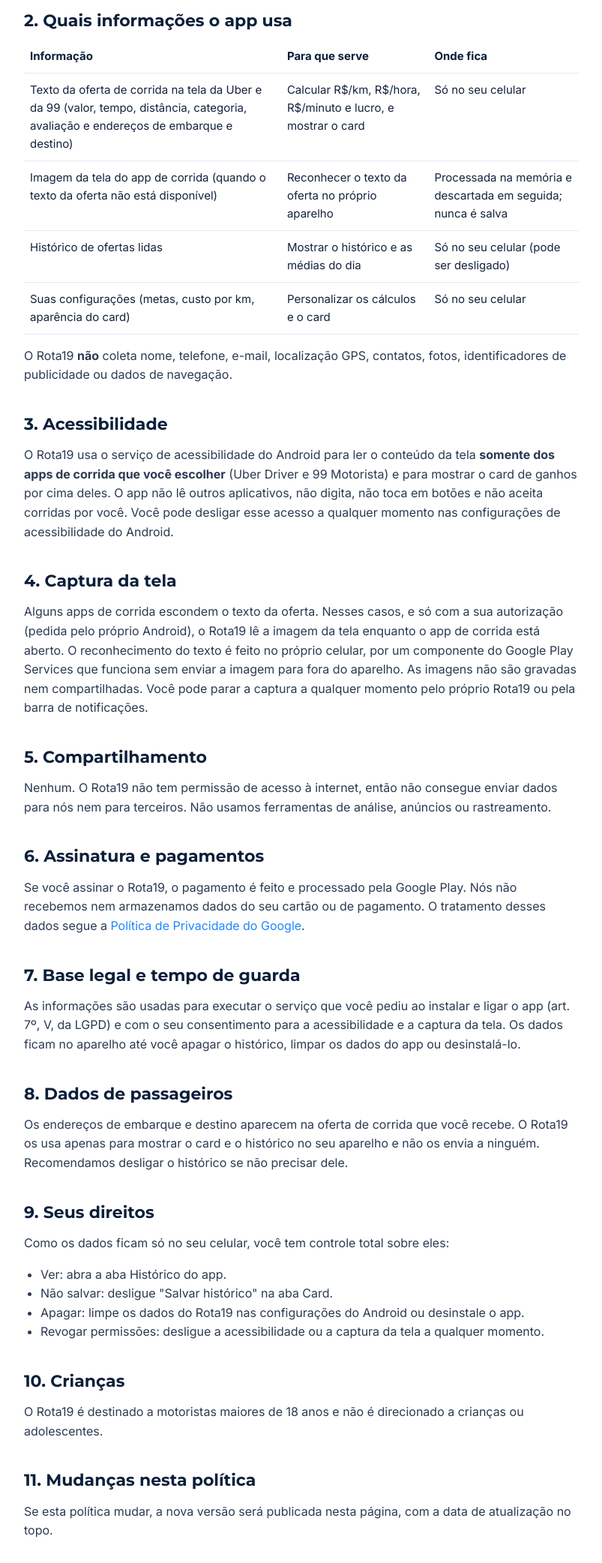
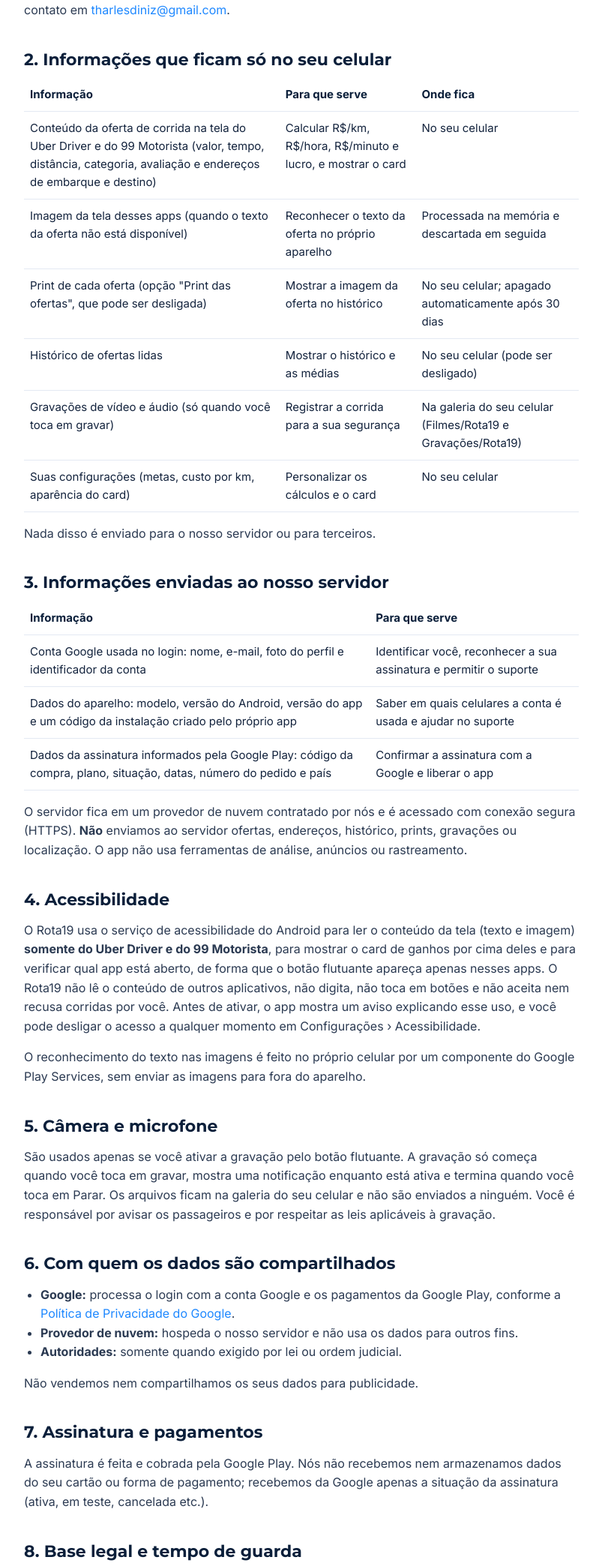
Before and after one commit to Tpdinniz/rota19-site, a plain HTML site: page privacidade.html in a window 1280 px wide. Shown: the part 635-2719 px from the top of the page at 75% size, without its empty margins (238-1041 px from the left). Drawn offline with Linux system fonts and the light colour scheme.

Commit message:
Política de Privacidade e Termos: login Google, assinatura, prints, gravações e exclusão de conta
Co-Authored-By: Claude Opus 5.5 <noreply@anthropic.com>

```diff
--- a/privacidade.html
+++ b/privacidade.html
@@ -4,7 +4,7 @@
   <meta charset="utf-8">
   <meta name="viewport" content="width=device-width, initial-scale=1">
   <title>Política de Privacidade · Rota19</title>
-  <meta name="description" content="Como o Rota19 trata os seus dados: tudo é processado no seu celular e nada é enviado para a internet.">
+  <meta name="description" content="Como o Rota19 trata os seus dados: as ofertas e o histórico ficam no seu celular; o servidor recebe só o necessário para o login e a assinatura.">
   <meta name="theme-color" content="#072b58">
   <link rel="icon" href="assets/favicon.png">
   <link rel="preconnect" href="https://fonts.googleapis.com">
@@ -27,62 +27,85 @@
 <div class="doc-hero">
   <div class="wrap">
     <h1>Política de Privacidade</h1>
-    <p>Última atualização: 12 de novembro de 2026</p>
+    <p>Última atualização: 16 de novembro de 2026</p>
   </div>
 </div>
 
 <main class="doc">
   <div class="box">
-    <strong>Resumo:</strong> o Rota19 faz tudo dentro do seu celular. Ele não tem acesso à internet, não tem servidor, não pede cadastro e não envia, vende ou compartilha os seus dados com ninguém.
+    <strong>Resumo:</strong> as ofertas de corrida, o histórico, os prints e as gravações ficam só no seu celular. Para o login com Google e a assinatura, o Rota19 envia ao nosso servidor apenas o seu nome, e-mail e foto da conta Google, o modelo do celular e os dados da compra. Não vendemos, não alugamos e não compartilhamos os seus dados para publicidade.
   </div>
 
   <h2>1. Quem somos</h2>
-  <p>O Rota19 é um aplicativo para Android que ajuda motoristas de aplicativo a avaliar ofertas de corrida, calculando ganhos por quilômetro, por hora e por minuto. Esta política explica quais informações o app usa, para quê, e quais são os seus direitos, conforme a Lei Geral de Proteção de Dados (Lei nº 13.709/2018, LGPD).</p>
+  <p>O Rota19 é um aplicativo para Android que ajuda motoristas de aplicativo a avaliar ofertas de corrida, calculando ganhos por quilômetro, por hora e por minuto. Esta política explica quais informações o app usa, para quê, e quais são os seus direitos, conforme a Lei Geral de Proteção de Dados (Lei nº 13.709/2018, LGPD). O controlador dos dados é o responsável pelo Rota19, contato em <a href="mailto:tharlesdiniz@gmail.com">tharlesdiniz@gmail.com</a>.</p>
 
-  <h2>2. Quais informações o app usa</h2>
+  <h2>2. Informações que ficam só no seu celular</h2>
   <table>
     <tr><th>Informação</th><th>Para que serve</th><th>Onde fica</th></tr>
-    <tr><td>Texto da oferta de corrida na tela da Uber e da 99 (valor, tempo, distância, categoria, avaliação e endereços de embarque e destino)</td><td>Calcular R$/km, R$/hora, R$/minuto e lucro, e mostrar o card</td><td>Só no seu celular</td></tr>
-    <tr><td>Imagem da tela do app de corrida (quando o texto da oferta não está disponível)</td><td>Reconhecer o texto da oferta no próprio aparelho</td><td>Processada na memória e descartada em seguida; nunca é salva</td></tr>
-    <tr><td>Histórico de ofertas lidas</td><td>Mostrar o histórico e as médias do dia</td><td>Só no seu celular (pode ser desligado)</td></tr>
-    <tr><td>Suas configurações (metas, custo por km, aparência do card)</td><td>Personalizar os cálculos e o card</td><td>Só no seu celular</td></tr>
+    <tr><td>Conteúdo da oferta de corrida na tela do Uber Driver e do 99 Motorista (valor, tempo, distância, categoria, avaliação e endereços de embarque e destino)</td><td>Calcular R$/km, R$/hora, R$/minuto e lucro, e mostrar o card</td><td>No seu celular</td></tr>
+    <tr><td>Imagem da tela desses apps (quando o texto da oferta não está disponível)</td><td>Reconhecer o texto da oferta no próprio aparelho</td><td>Processada na memória e descartada em seguida</td></tr>
+    <tr><td>Print de cada oferta (opção "Print das ofertas", que pode ser desligada)</td><td>Mostrar a imagem da oferta no histórico</td><td>No seu celular; apagado automaticamente após 30 dias</td></tr>
+    <tr><td>Histórico de ofertas lidas</td><td>Mostrar o histórico e as médias</td><td>No seu celular (pode ser desligado)</td></tr>
+    <tr><td>Gravações de vídeo e áudio (só quando você toca em gravar)</td><td>Registrar a corrida para a sua segurança</td><td>Na galeria do seu celular (Filmes/Rota19 e Gravações/Rota19)</td></tr>
+    <tr><td>Suas configurações (metas, custo por km, aparência do card)</td><td>Personalizar os cálculos e o card</td><td>No seu celular</td></tr>
   </table>
-  <p>O Rota19 <strong>não</strong> coleta nome, telefone, e-mail, localização GPS, contatos, fotos, identificadores de publicidade ou dados de navegação.</p>
+  <p>Nada disso é enviado para o nosso servidor ou para terceiros.</p>
 
-  <h2>3. Acessibilidade</h2>
-  <p>O Rota19 usa o serviço de acessibilidade do Android para ler o conteúdo da tela <strong>somente dos apps de corrida que você escolher</strong> (Uber Driver e 99 Motorista) e para mostrar o card de ganhos por cima deles. O app não lê outros aplicativos, não digita, não toca em botões e não aceita corridas por você. Você pode desligar esse acesso a qualquer momento nas configurações de acessibilidade do Android.</p>
+  <h2>3. Informações enviadas ao nosso servidor</h2>
+  <table>
+    <tr><th>Informação</th><th>Para que serve</th></tr>
+    <tr><td>Conta Google usada no login: nome, e-mail, foto do perfil e identificador da conta</td><td>Identificar você, reconhecer a sua assinatura e permitir o suporte</td></tr>
+    <tr><td>Dados do aparelho: modelo, versão do Android, versão do app e um código da instalação criado pelo próprio app</td><td>Saber em quais celulares a conta é usada e ajudar no suporte</td></tr>
+    <tr><td>Dados da assinatura informados pela Google Play: código da compra, plano, situação, datas, número do pedido e país</td><td>Confirmar a assinatura com a Google e liberar o app</td></tr>
+  </table>
+  <p>O servidor fica em um provedor de nuvem contratado por nós e é acessado com conexão segura (HTTPS). <strong>Não</strong> enviamos ao servidor ofertas, endereços, histórico, prints, gravações ou localização. O app não usa ferramentas de análise, anúncios ou rastreamento.</p>
 
-  <h2>4. Captura da tela</h2>
-  <p>Alguns apps de corrida escondem o texto da oferta. Nesses casos, e só com a sua autorização (pedida pelo próprio Android), o Rota19 lê a imagem da tela enquanto o app de corrida está aberto. O reconhecimento do texto é feito no próprio celular, por um componente do Google Play Services que funciona sem enviar a imagem para fora do aparelho. As imagens não são gravadas nem compartilhadas. Você pode parar a captura a qualquer momento pelo próprio Rota19 ou pela barra de notificações.</p>
+  <h2>4. Acessibilidade</h2>
+  <p>O Rota19 usa o serviço de acessibilidade do Android para ler o conteúdo da tela (texto e imagem) <strong>somente do Uber Driver e do 99 Motorista</strong>, para mostrar o card de ganhos por cima deles e para verificar qual app está aberto, de forma que o botão flutuante apareça apenas nesses apps. O Rota19 não lê o conteúdo de outros aplicativos, não digita, não toca em botões e não aceita nem recusa corridas por você. Antes de ativar, o app mostra um aviso explicando esse uso, e você pode desligar o acesso a qualquer momento em Configurações › Acessibilidade.</p>
+  <p>O reconhecimento do texto nas imagens é feito no próprio celular por um componente do Google Play Services, sem enviar as imagens para fora do aparelho.</p>
 
-  <h2>5. Compartilhamento</h2>
-  <p>Nenhum. O Rota19 não tem permissão de acesso à internet, então não consegue enviar dados para nós nem para terceiros. Não usamos ferramentas de análise, anúncios ou rastreamento.</p>
+  <h2>5. Câmera e microfone</h2>
+  <p>São usados apenas se você ativar a gravação pelo botão flutuante. A gravação só começa quando você toca em gravar, mostra uma notificação enquanto está ativa e termina quando você toca em Parar. Os arquivos ficam na galeria do seu celular e não são enviados a ninguém. Você é responsável por avisar os passageiros e por respeitar as leis aplicáveis à gravação.</p>
 
-  <h2>6. Assinatura e pagamentos</h2>
-  <p>Se você assinar o Rota19, o pagamento é feito e processado pela Google Play. Nós não recebemos nem armazenamos dados do seu cartão ou de pagamento. O tratamento desses dados segue a <a href="https://policies.google.com/privacy" rel="noopener">Política de Privacidade do Google</a>.</p>
+  <h2>6. Com quem os dados são compartilhados</h2>
+  <ul>
+    <li><strong>Google:</strong> processa o login com a conta Google e os pagamentos da Google Play, conforme a <a href="https://policies.google.com/privacy" rel="noopener">Política de Privacidade do Google</a>.</li>
+    <li><strong>Provedor de nuvem:</strong> hospeda o nosso servidor e não usa os dados para outros fins.</li>
+    <li><strong>Autoridades:</strong> somente quando exigido por lei ou ordem judicial.</li>
+  </ul>
+  <p>Não vendemos nem compartilhamos os seus dados para publicidade.</p>
 
-  <h2>7. Base legal e tempo de guarda</h2>
-  <p>As informações são usadas para executar o serviço que você pediu ao instalar e ligar o app (art. 7º, V, da LGPD) e com o seu consentimento para a acessibilidade e a captura da tela. Os dados ficam no aparelho até você apagar o histórico, limpar os dados do app ou desinstalá-lo.</p>
+  <h2>7. Assinatura e pagamentos</h2>
+  <p>A assinatura é feita e cobrada pela Google Play. Nós não recebemos nem armazenamos dados do seu cartão ou forma de pagamento; recebemos da Google apenas a situação da assinatura (ativa, em teste, cancelada etc.).</p>
 
-  <h2>8. Dados de passageiros</h2>
-  <p>Os endereços de embarque e destino aparecem na oferta de corrida que você recebe. O Rota19 os usa apenas para mostrar o card e o histórico no seu aparelho e não os envia a ninguém. Recomendamos desligar o histórico se não precisar dele.</p>
+  <h2>8. Base legal e tempo de guarda</h2>
+  <p>Os dados são tratados para executar o serviço que você contratou (art. 7º, V, da LGPD) e, no caso da acessibilidade e da gravação, com o seu consentimento. Os dados do celular ficam lá até você apagá-los ou desinstalar o app. Os dados do servidor ficam guardados enquanto a sua conta existir; depois de um pedido de exclusão, são apagados em até 30 dias, exceto o que a lei exigir guardar (por exemplo, registros de compras).</p>
 
-  <h2>9. Seus direitos</h2>
-  <p>Como os dados ficam só no seu celular, você tem controle total sobre eles:</p>
+  <h2>9. Dados de passageiros</h2>
+  <p>Os endereços de embarque e destino aparecem na oferta de corrida que você recebe. O Rota19 os usa apenas para mostrar o card, a notificação e o histórico no seu aparelho e não os envia a ninguém. Se não precisar deles, desligue o histórico e o print das ofertas.</p>
+
+  <h2 id="excluir-conta">10. Excluir sua conta e seus dados</h2>
   <ul>
-    <li>Ver: abra a aba Histórico do app.</li>
-    <li>Não salvar: desligue "Salvar histórico" na aba Card.</li>
-    <li>Apagar: limpe os dados do Rota19 nas configurações do Android ou desinstale o app.</li>
-    <li>Revogar permissões: desligue a acessibilidade ou a captura da tela a qualquer momento.</li>
+    <li><strong>No app:</strong> na tela inicial, em "Sua conta", toque em "Excluir conta".</li>
+    <li><strong>Sem o app:</strong> envie um e-mail para <a href="mailto:tharlesdiniz@gmail.com?subject=Excluir%20minha%20conta%20Rota19">tharlesdiniz@gmail.com</a> com o assunto "Excluir minha conta Rota19", a partir do e-mail da conta Google usada no app.</li>
+  </ul>
+  <p>Excluímos do servidor o seu nome, e-mail, foto, aparelhos e o vínculo com a assinatura em até 30 dias. Excluir a conta <strong>não cancela</strong> a assinatura na Google Play: para parar as cobranças, cancele em Play Store › Pagamentos e assinaturas. Os dados que ficam no celular são apagados ao limpar os dados do app ou desinstalá-lo.</p>
+
+  <h2>11. Seus outros direitos</h2>
+  <ul>
+    <li>Ver e corrigir os dados da sua conta, ou pedir uma cópia: escreva para o e-mail de contato.</li>
+    <li>Ver os dados do celular: abra a aba Histórico do app.</li>
+    <li>Não salvar: desligue "Salvar histórico" (aba Card) e "Print das ofertas" (tela inicial).</li>
+    <li>Revogar permissões: desligue a acessibilidade, a câmera ou o microfone nas configurações do Android a qualquer momento.</li>
   </ul>
 
-  <h2>10. Crianças</h2>
+  <h2>12. Crianças</h2>
   <p>O Rota19 é destinado a motoristas maiores de 18 anos e não é direcionado a crianças ou adolescentes.</p>
 
-  <h2>11. Mudanças nesta política</h2>
+  <h2>13. Mudanças nesta política</h2>
   <p>Se esta política mudar, a nova versão será publicada nesta página, com a data de atualização no topo.</p>
 
-  <h2>12. Contato</h2>
+  <h2>14. Contato</h2>
   <p>Dúvidas ou pedidos sobre privacidade: <a href="mailto:tharlesdiniz@gmail.com">tharlesdiniz@gmail.com</a>.</p>
 </main>
 
```
Also changed, not shown: index.html (+2 -2 lines), termos.html (+4 -2 lines).
